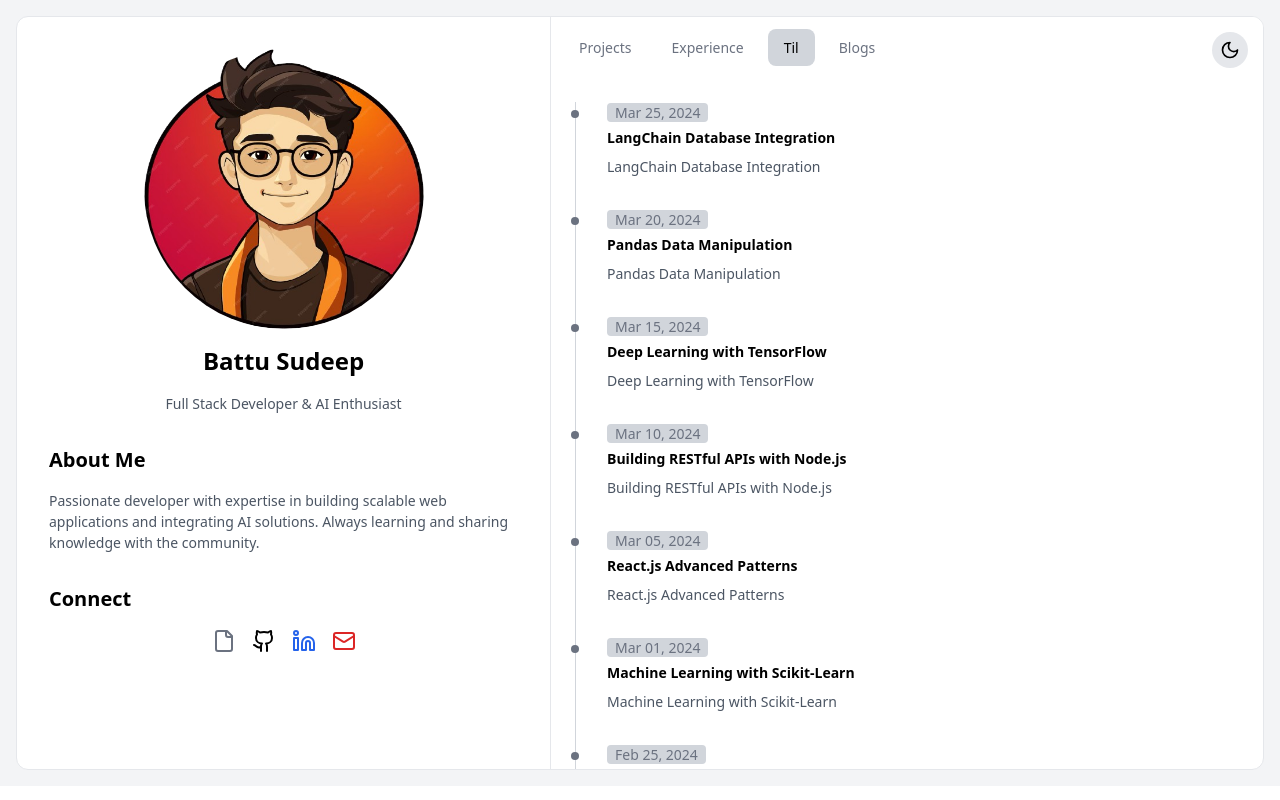
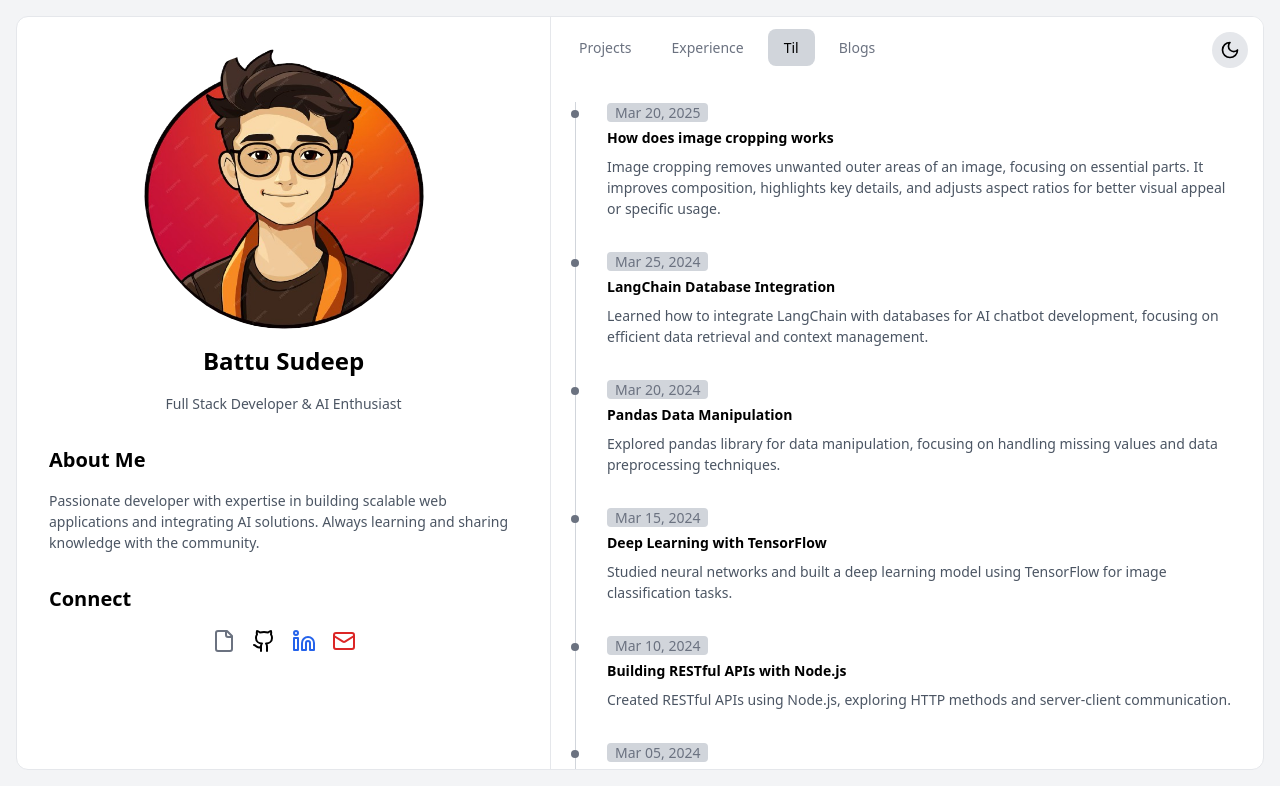
Before and after one commit to Sudeepvicky/project-2, a React (Vite) app: page / in a window 1280 px wide. Both pictures are taken after a click on the button "Til". Built offline with nearby package versions, Linux system fonts and the light colour scheme.

Commit message:
TIL posted

```diff
--- a/src/components/RightSection.tsx
+++ b/src/components/RightSection.tsx
@@ -201,7 +201,7 @@ export default function RightSection({
                     </p>
                     <h3 className="font-semibold mt-1 dark:text-white">{entry.title}</h3>
                     <div className="mt-2 text-gray-600 dark:text-gray-300 ">
-                      {entry.title}
+                      {entry.description}
                     </div>
                   </div>
                 </motion.div>
--- /dev/null
+++ b/src/content/til/11.md
@@ -0,0 +1,8 @@
+---
+id: '11'
+date: '2025-03-20'
+title: 'How does image cropping works'
+description: 'Image cropping removes unwanted outer areas of an image, focusing on essential parts. It improves composition, highlights key details, and adjusts aspect ratios for better visual appeal or specific usage.'
+---
+
+#
```
Also changed, not shown: src/data.ts (+2 -62 lines).
